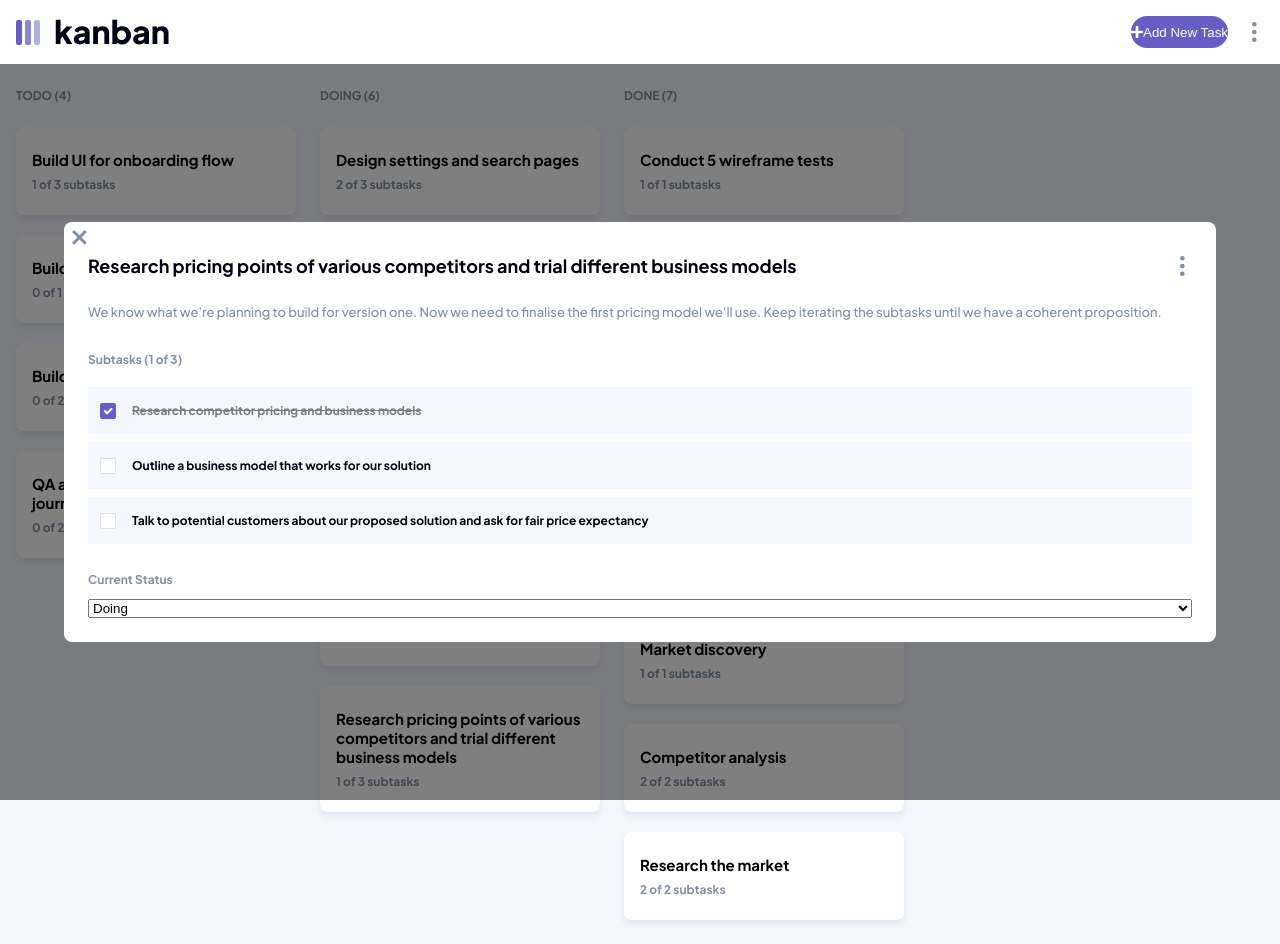
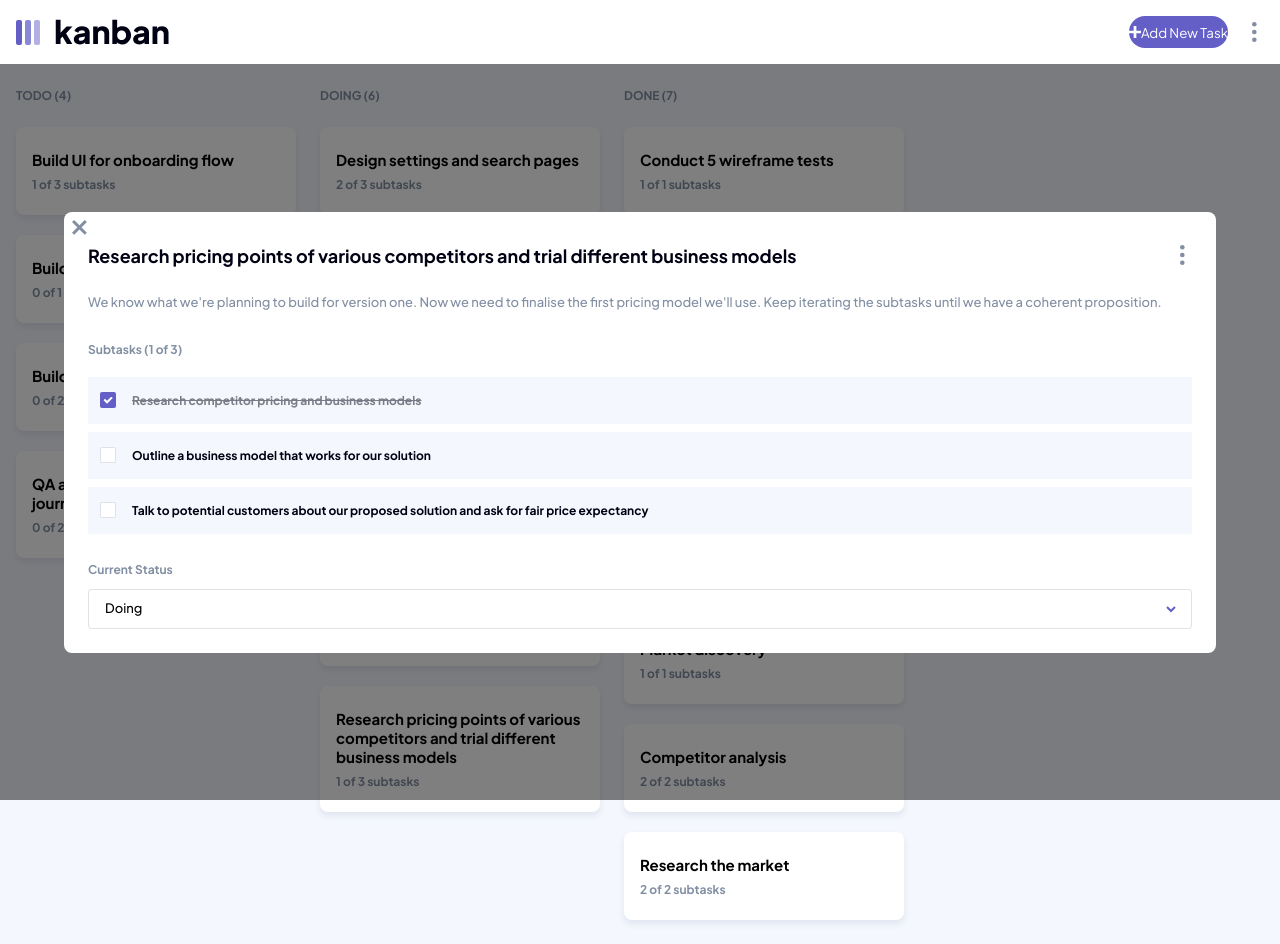
Before and after one commit to ryanbradley-webdev/kanban-task-management-app, a React (Vite) app: page / in a window 1280 px wide. Both pictures are taken after a click on the button 460 px from the left and 749 px from the top of the page. Built offline with nearby package versions, Linux system fonts and the light colour scheme.

Commit message:
Add select component with styling and logic to select new option.

```diff
--- /dev/null
+++ b/src/assets/ChevronIcon.tsx
@@ -0,0 +1,7 @@
+export default function ChevronIcon() {
+    return (
+        <svg width="10" height="7" xmlns="http://www.w3.org/2000/svg">
+            <path stroke="#635FC7" strokeWidth="2" fill="none" d="m1 1 4 4 4-4"/>
+        </svg>
+    )
+}
--- a/src/components/boardDisplay/BoardDisplay.tsx
+++ b/src/components/boardDisplay/BoardDisplay.tsx
@@ -5,6 +5,7 @@ import Column from '../column/Column'
 import Modal from '../modal/Modal'
 import EditOptionsModal from '../editOptionsModal/EditOptionsModal'
 import Checkbox from '../checkbox/Checkbox'
+import Select from '../select/Select'
 
 export default function BoardDisplay() {
     const {
@@ -95,17 +96,14 @@ export default function BoardDisplay() {
                             Current Status
                         </strong>
 
-                        <select
+                        <Select
                             value={selectedTask.status}
-                            onChange={e => setSelectedTask({
+                            onChange={newStatus => setSelectedTask({
                                 ...selectedTask,
-                                status: e.target.value
+                                status: newStatus
                             })}
-                        >
-                            <option value="Todo">Todo</option>
-                            <option value="Doing">Doing</option>
-                            <option value="Done">Done</option>
-                        </select>
+                            options={selectedBoard?.columns.map(column => column.name)}
+                        />
 
                     </div>
 
--- a/src/components/checkbox/checkbox.module.css
+++ b/src/components/checkbox/checkbox.module.css
@@ -20,7 +20,7 @@
     width: 16px;
     height: 16px;
     background-color: var(--clr-white-pri);
-    border: 1px solid #818ea240;
+    border: 1px solid var(--clr-grey-border);
     border-radius: 2px;
 }
 
--- /dev/null
+++ b/src/components/select/Select.tsx
@@ -0,0 +1,65 @@
+import { useState } from 'react'
+import ChevronIcon from '../../assets/ChevronIcon'
+import styles from './select.module.css'
+
+export default function Select({
+    value,
+    onChange,
+    options
+}: {
+    value: string
+    onChange: (option: string) => void
+    options?: string[]
+}) {
+    const [optionsVisible, setOptionsVisible] = useState(false)
+
+    const toggleOptions = () => {
+        setOptionsVisible(!optionsVisible)
+    }
+
+    const setNewOption = (option: string) => {
+        onChange(option)
+
+        toggleOptions()
+    }
+
+    return (
+        <div
+            className={styles.select_container}
+        >
+
+            <button
+                className={styles.select}
+                onClick={toggleOptions}
+            >
+
+                {value}
+
+            </button>
+
+            {
+                optionsVisible && (
+                    <div
+                        className={styles.option_container}
+                    >
+
+                        {options && options.map(option => (
+                            <button
+                                value={option}
+                                key={option}
+                                className={styles.option}
+                                onClick={() => setNewOption(option)}
+                            >
+                                {option}
+                            </button>
+                        ))}
+
+                    </div>
+                )
+            }
+
+            <ChevronIcon />
+
+        </div>
+    )
+}
--- /dev/null
+++ b/src/components/select/select.module.css
@@ -0,0 +1,29 @@
+.select_container {
+    position: relative;
+}
+
+.select {
+    appearance: none;
+    height: 40px;
+    width: 100%;
+    padding-inline: 16px;
+    background-color: var(--clr-white-pri);
+    border: 1px solid var(--clr-grey-border);
+    border-radius: 4px;
+    text-align: left;
+    font: var(--font-body-lg);
+}
+
+.select_container svg {
+    position: absolute;
+    top: 17px;
+    right: 16px;
+}
+
+.select_container:has(.option_container) svg {
+    rotate: 180deg;
+}
+
+.option_container {
+    position: absolute;
+}
--- a/src/index.css
+++ b/src/index.css
@@ -7,6 +7,7 @@
   --clr-grey-700: #3E3F4E;
   --clr-grey-500: #2B2C37;
   --clr-grey-300: #20212C;
+  --clr-grey-border: #818EA240;
   --clr-black-pri: #000112;
   --clr-purple-900: #E4EBFA;
   --clr-purple-800: #A8A4FF;
@@ -52,3 +53,8 @@ h3 {
 h4 {
   font: var(--font-head-sm);
 }
+
+button {
+  cursor: pointer;
+  font-family: inherit;
+}
```
Also changed, not shown: public/icon-chevron.svg (deleted).
